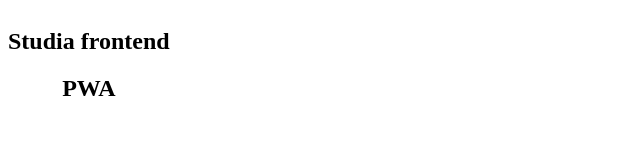
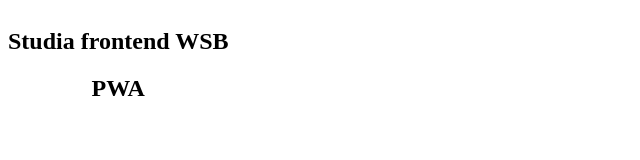
Before and after one commit to paulina1206/pwa-js, a plain HTML site: page index.html in a window 1280 px wide. Shown: the top 160 px of the page, without its empty margins (0-640 px from the left). Drawn offline with Linux system fonts and the light colour scheme.

Commit message:
small change

```diff
--- a/index.html
+++ b/index.html
@@ -11,7 +11,7 @@
   <body>
     <section class="fullscreen">
       <div class="container">
-        <h1 class="title">Studia frontend</h1>
+        <h1 class="title">Studia frontend WSB</h1>
         <h2 class="title">PWA</h2>
       </div>
     </section>
```
